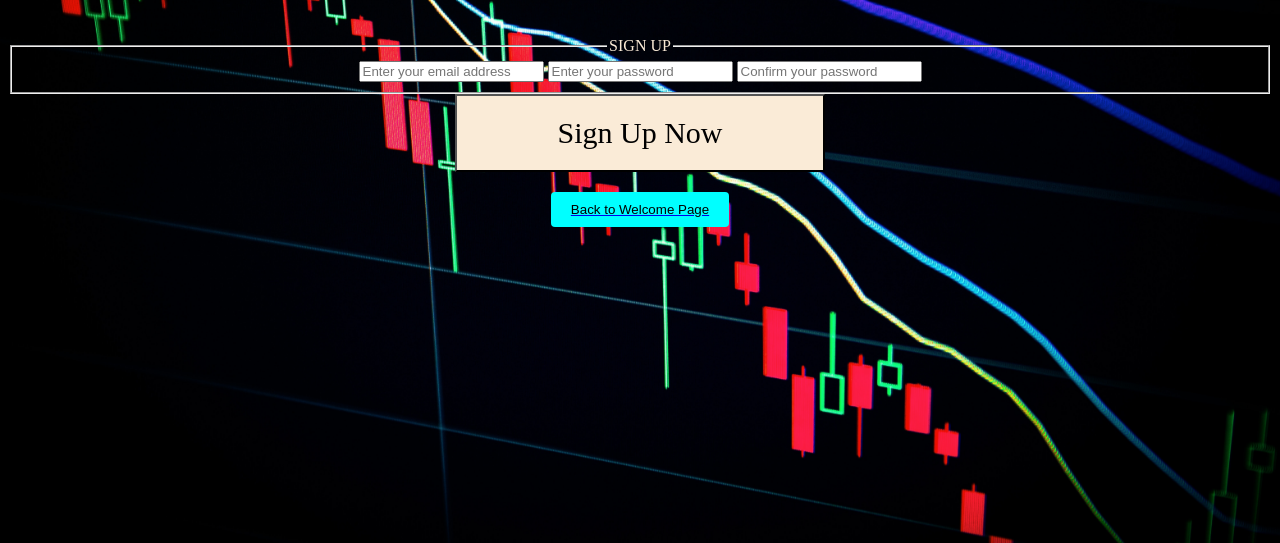
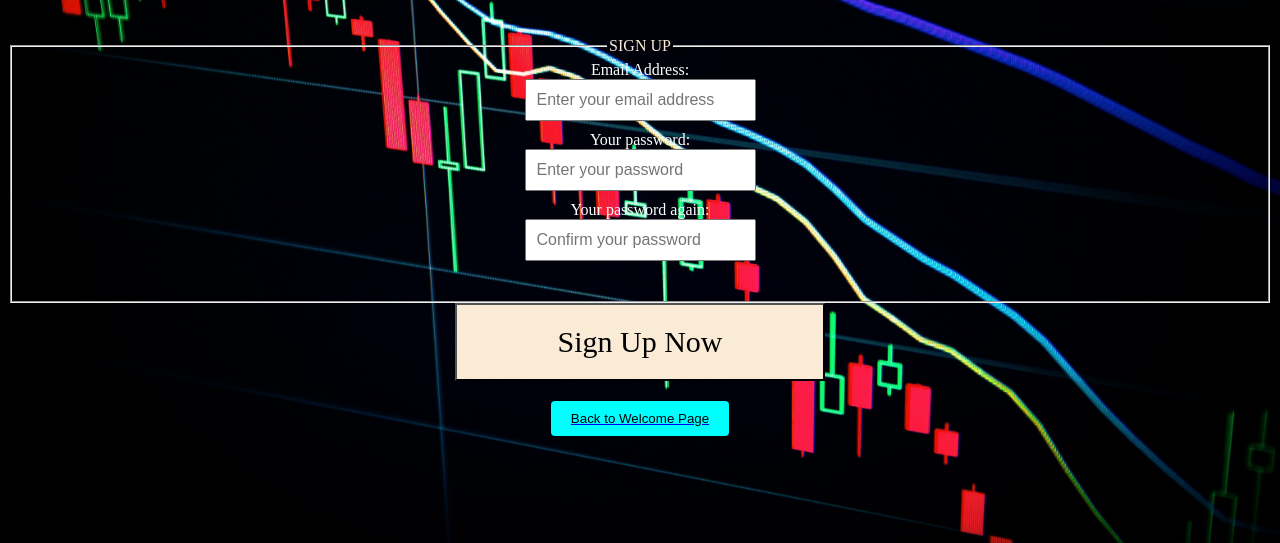
Before and after one commit to LINCHENYU2030S/Orbital-DoubleYUe, a plain HTML site: page public/signup.html in a window 1280 px wide. Shown: the part 273-816 px from the top of the page. Drawn offline with Linux system fonts and the light colour scheme.

Commit message:
must fill in email and password

```diff
--- a/public/css/style.css
+++ /dev/null
@@ -1,43 +0,0 @@
-body {
-    background-color: rgb(230, 230, 230);
-}
-
-h1 {
-    position: relative;
-    margin: 0px;
-    padding: 100px 0px 0px 0px;
-    /* background-color: red; */
-    font-family: 'Times New Roman', Times, serif;
-    font-size: 100px;
-    font-weight: 5000;
-    text-align: center;
-}
-
-h3 {
-    position: relative;
-    margin: 0px 0px 40px 0px;
-    font-size: 40px;
-    font-family: 'Times New Roman', Times, serif;
-    text-align: center;
-}
-
-body .enterYourName {
-    position: relative;
-    margin: 0px 0px 10px 0px;
-    font-family: 'Times New Roman', Times, serif;
-    font-size: 40px;
-    text-align: center;
-}
-
-body .startTrading {
-    position: relative;
-    margin: 0px 0px 0px 0px;
-    text-align: center;
-}
-
-body .startTradingBtn {
-    position: relative;
-    padding: 20px 100px 20px 100px;
-    font-family: 'Times New Roman', Times, serif;
-    font-size: 30px;
-}
--- a/public/signup.html
+++ b/public/signup.html
@@ -16,7 +16,7 @@
     <style>
         body {
             background-color: rgb(230, 230, 230);
-            background-image: url(background.jpg);
+            background-image: url(img/backgroundimg.jpg);
             background-repeat: no-repeat;
             background-size: cover;
             background-position: center top;
@@ -81,7 +81,22 @@
 
         }
 
+        .input-container label {
+            color:white;
+        }
 
+        .input-container {
+            display: flex;
+            flex-direction: column;
+            align-items: center;
+            margin-bottom: 20px;
+        }
+
+        .input-container input {
+            padding: 10px;
+            font-size: 16px;
+            margin-bottom: 10px;
+        }
 
         .legend {
             color:antiquewhite;
@@ -112,9 +127,14 @@
         <form action="login.html">
             <fieldset>
                 <legend class = "legend">SIGN UP</legend>
-                <input id="name" type="text" placeholder="Enter your email address">
-                <input id="name" type="text" placeholder="Enter your password">
-                <input id="name" type="text" placeholder="Confirm your password">
+                <div class="input-container">
+                    <label for="email">Email Address: </label>
+                    <input id="email" type="text" placeholder="Enter your email address" required>
+                    <label for="password1">Your password: </label>
+                    <input id="password1" type="password" placeholder="Enter your password" required>
+                    <label for="password2">Your password again: </label>
+                    <input id="password2" type="password" placeholder="Confirm your password" required>
+                </div>
             </fieldset>
             <button class="startTradingBtn">Sign Up Now</button>
         </form>
```
Also changed, not shown: public/index.html (+1 -1 lines), public/login.html (+25 -3 lines), public/img/backgroundimg.jpg (renamed from public/background.jpg).
